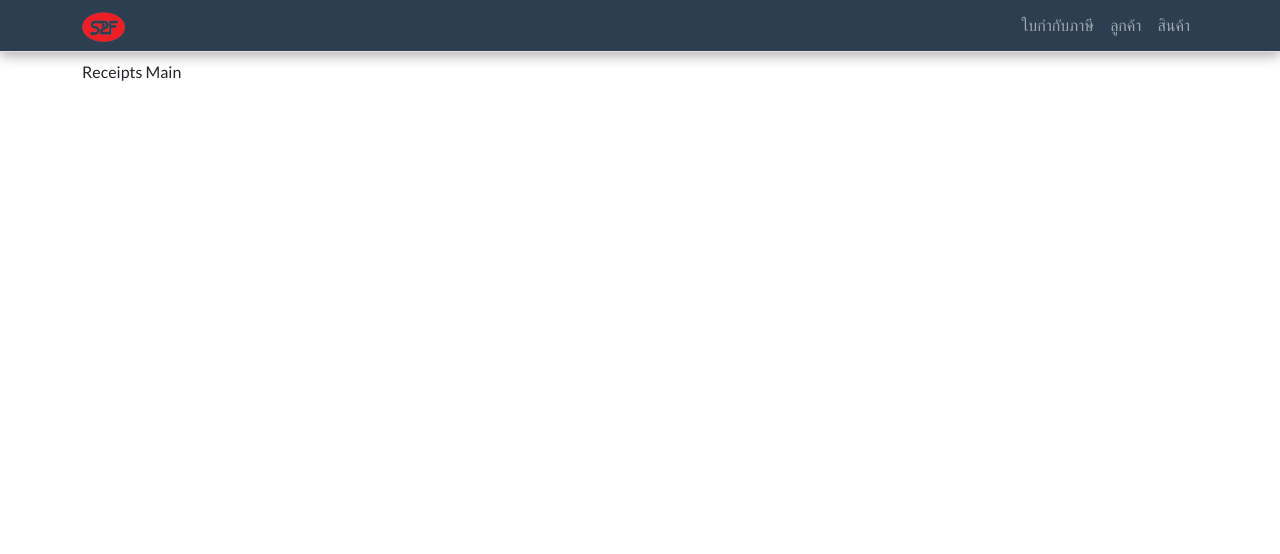
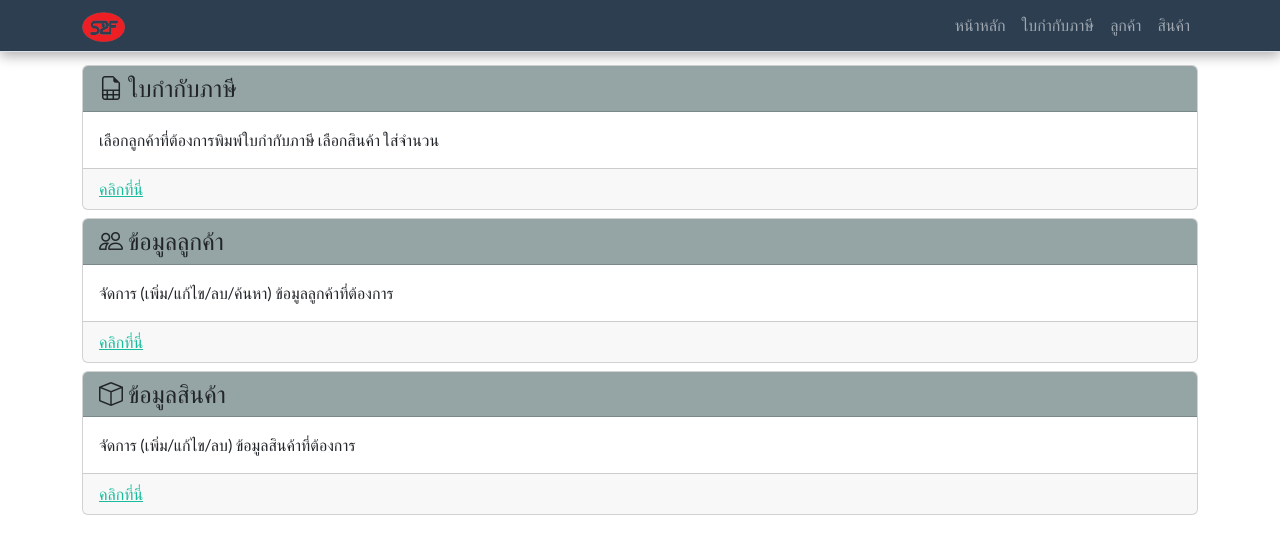
Before and after one commit to jakajee/spf, a React (Create React App) app in the folder ClientApp/: page / in a window 1280 px wide. Shown: the top 554 px of the page. Built offline with nearby package versions, Linux system fonts and the light colour scheme.

Commit message:
add home page

```diff
--- a/ClientApp/src/App.tsx
+++ b/ClientApp/src/App.tsx
@@ -8,12 +8,14 @@ import Layout from './components/Layout';
 import ReceiptMain from './components/Receipts/ReceiptMain';
 import ProductMain from './components/Products/ProductMain';
 import CustomerMain from './components/Customers/CustomerMain';
+import Home from './components/Home';
 
 export default () => (
     <Layout>
         <Route path="/receipts" component={ReceiptMain} />
         <Route path="/customers" component={CustomerMain} />
         <Route path="/products" component={ProductMain} />
-        <Route exact path="/" component={ReceiptMain} />
+        <Route path="/home" component={Home} />
+        <Route exact path="/" component={Home} />
     </Layout>
 );
--- /dev/null
+++ b/ClientApp/src/components/Home.tsx
@@ -0,0 +1,51 @@
+import { Link } from "react-router-dom";
+import Icon from "../util/Icon"
+
+export default () => {
+    const cardInfo: {
+        headerIcon: string,
+        headerTitle: string,
+        bodyDetail: string,
+        footerLink: string
+    }[] = [{
+        headerIcon: "file-earmark-spreadsheet",
+        headerTitle: "ใบกำกับภาษี",
+        bodyDetail: `เลือกลูกค้าที่ต้องการพิมพ์ใบกำกับภาษี เลือกสินค้า ใส่จำนวน`,
+        footerLink: "/receipts"
+    }, {
+        headerIcon: "people",
+        headerTitle: "ข้อมูลลูกค้า",
+        bodyDetail: "จัดการ (เพิ่ม/แก้ไข/ลบ/ค้นหา) ข้อมูลลูกค้าที่ต้องการ",
+        footerLink: "/customers"
+    }, {
+        headerIcon: "box",
+        headerTitle: "ข้อมูลสินค้า",
+        bodyDetail: "จัดการ (เพิ่ม/แก้ไข/ลบ) ข้อมูลสินค้าที่ต้องการ",
+        footerLink: "/products"
+    }]
+    return <>
+        <div>
+            {cardInfo.map((item, idx) => {
+                return (
+                    <div className="row mb-2" key={idx}>
+                        <div className="col">
+                            <div className="card">
+                                <div className="card-header bg-secondary">
+                                    <h4 className="m-0"><Icon name={item.headerIcon} />{item.headerTitle}</h4>
+                                </div>
+                                <div className="card-body">
+                                    <p className="card-text">{item.bodyDetail}</p>
+                                </div>
+                                <div className="card-footer">
+                                    <Link to={item.footerLink}>
+                                        คลิกที่นี่
+                                    </Link>
+                                </div>
+                            </div>
+                        </div>
+                    </div>
+                );
+            })}
+        </div>
+    </>
+}
--- a/ClientApp/src/components/Layout.tsx
+++ b/ClientApp/src/components/Layout.tsx
@@ -9,7 +9,7 @@ function Layout({ children }: LayoutProps) {
     return (
         <>
             <NavMenu />
-            <div className="container" style={{ marginTop: 60 }}>
+            <div className="container" style={{ marginTop: 65 }}>
                 {children}
             </div>
             <Loader />
--- a/ClientApp/src/components/NavMenu.tsx
+++ b/ClientApp/src/components/NavMenu.tsx
@@ -30,6 +30,7 @@ class NavMenu extends React.PureComponent<{ history?: History }, { isOpen: boole
     private renderLink() {
         const activeLink = this.props.history?.location.pathname
         const links: { [key: string]: string } = {
+            "/home": "หน้าหลัก",
             "/receipts": "ใบกำกับภาษี",
             "/customers": "ลูกค้า",
             "/products": "สินค้า"
--- /dev/null
+++ b/ClientApp/src/components/Receipts/ReceiptBody.tsx
@@ -0,0 +1,5 @@
+export default () => {
+    return <>
+        <div>Receipt Body</div>
+    </>;
+}
--- /dev/null
+++ b/ClientApp/src/components/Receipts/ReceiptFooter.tsx
@@ -0,0 +1,5 @@
+export default () => {
+    return <>
+        <div>ReceiptFooter</div>
+    </>;
+}
--- /dev/null
+++ b/ClientApp/src/components/Receipts/ReceiptHeader.tsx
@@ -0,0 +1,5 @@
+export default () => {
+    return <>
+        <div>Receipt Header</div>
+    </>;
+}
--- a/ClientApp/src/components/Receipts/ReceiptMain.tsx
+++ b/ClientApp/src/components/Receipts/ReceiptMain.tsx
@@ -1,7 +1,13 @@
+import ReceiptBody from "./ReceiptBody"
+import ReceiptFooter from "./ReceiptFooter"
+import ReceiptHeader from "./ReceiptHeader"
+
 export default () => {
     return (
         <>
-            Receipts Main
+            <ReceiptHeader />
+            <ReceiptBody />
+            <ReceiptFooter />
         </>
     )
 }
```
